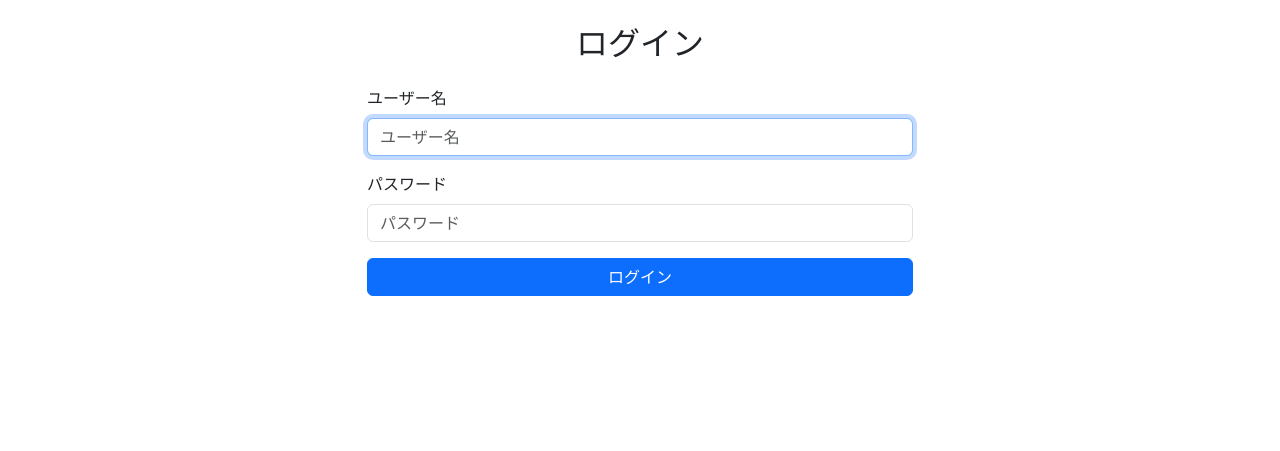
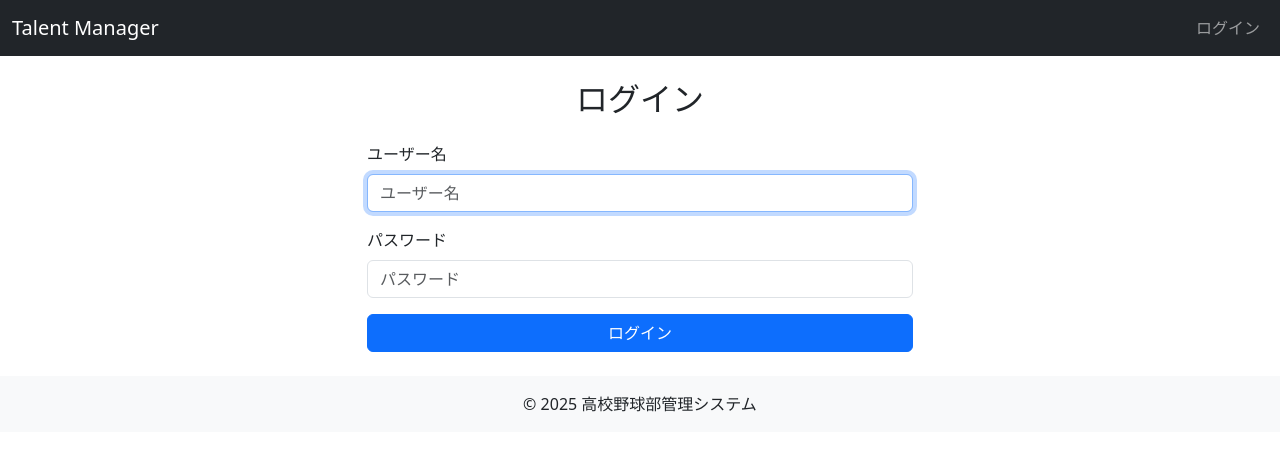
Before and after one commit to snowcat-dlm/Club-talent-manager, a Django app: a page that uses talentManager/templates/base.html in a window 1280 px wide. Shown: the top 451 px of the page. Run offline with Django 5.2, Linux system fonts and the light colour scheme; some libraries are stand-ins or nearby versions.

Commit message:
ナビゲーションバー追加

```diff
--- a/talentManager/templates/base.html
+++ b/talentManager/templates/base.html
@@ -10,9 +10,53 @@
     {% bootstrap_javascript %}
   </head>
   <body>
+    <!-- ナビゲーションバー -->
+    <nav class="navbar navbar-expand-lg navbar-dark bg-dark">
+        <div class="container-fluid">
+            <a class="navbar-brand" href="/">Talent Manager</a>
+            <div class="collapse navbar-collapse">
+                <ul class="navbar-nav me-auto">
+                    {% if user.is_authenticated %}
+                      <li class="nav-item">
+                        <a class="nav-link text-white" href="{% url 'top_page' %}">トップページ</a>
+                      </li>
+                    {% endif %}
+                </ul>
+
+                <ul class="navbar-nav ms-auto">
+                    {% if user.is_authenticated %}
+                      <li class="nav-item">
+                        <form method="post" action="{% url 'logout' %}">
+                          {% csrf_token %}
+                          <button type="submit" class="nav-link text-white">ログアウト</button>
+                        </form>
+                      </li>
+                    {% else %}
+                      <li class="nav-item"><a class="nav-link" href="{% url 'login' %}">ログイン</a></li>
+                    {% endif %}
+                </ul>
+            </div>
+        </div>
+    </nav>
+
+    <!-- メッセージ表示 -->
+    <div class="container mt-3">
+        {% if messages %}
+            {% for message in messages %}
+                <div class="alert alert-{{ message.tags }}">{{ message }}</div>
+            {% endfor %}
+        {% endif %}
+    </div>
+
+    <!-- コンテンツ領域 -->
     <div class="container mt-4">
         {% block content %}
         {% endblock content %}
     </div>
+
+    <!-- フッター -->
+    <footer class="bg-light text-center py-3 mt-4">
+        <p class="mb-0">&copy; 2025 高校野球部管理システム</p>
+    </footer>
   </body>
 </html>
```
